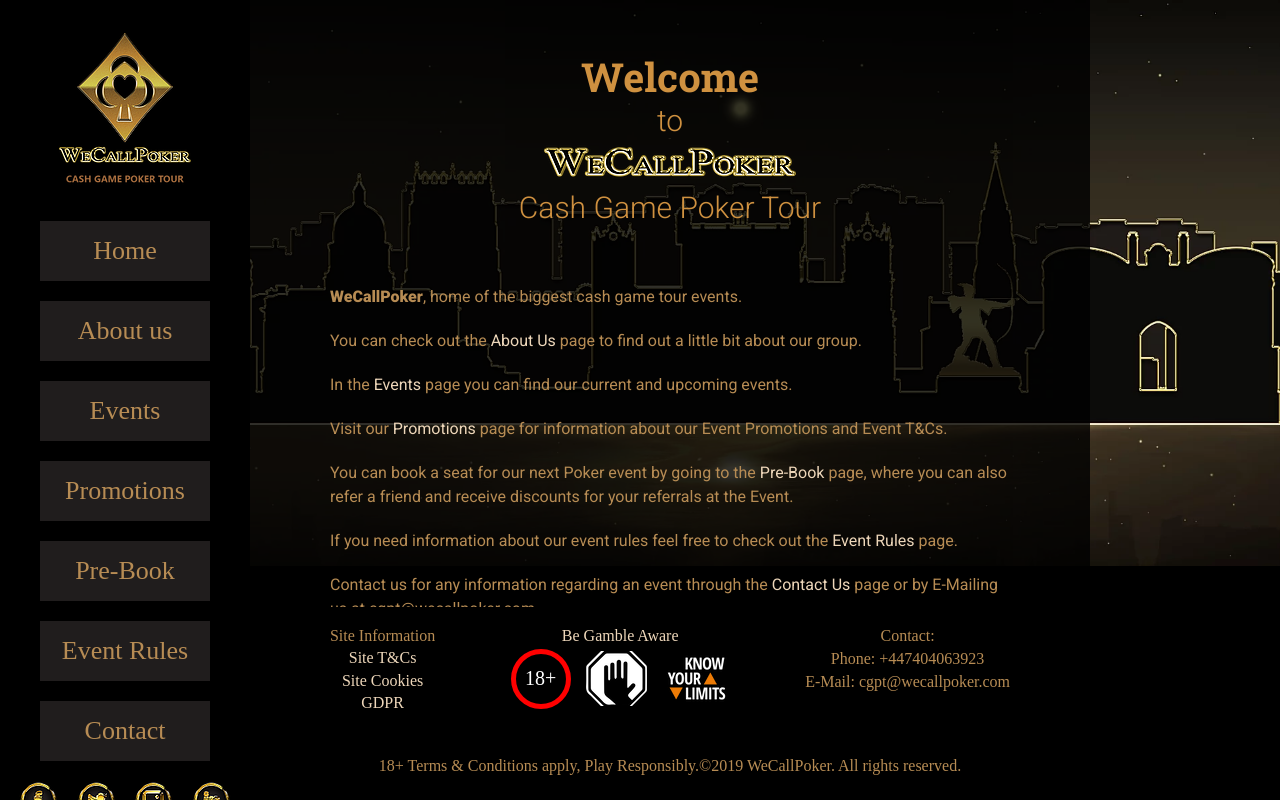
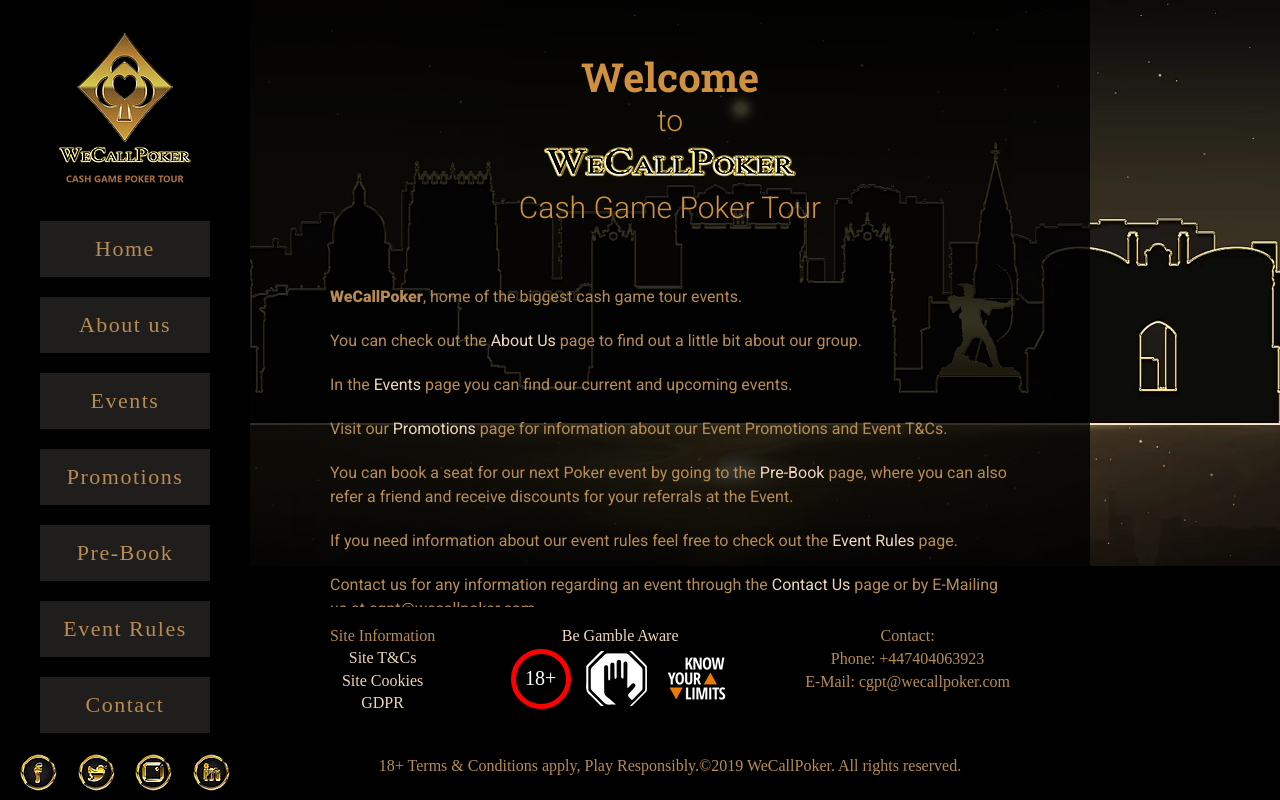
Before and after one commit to Darken141/project_poker, a Gatsby site: page / in a window 1280 px wide. Built offline with nearby package versions, Linux system fonts and the light colour scheme; Gatsby itself is replaced by a stand-in of ours.

Commit message:
resize navbar links

```diff
--- a/src/components/AsideNavbar/asideNavbar.scss
+++ b/src/components/AsideNavbar/asideNavbar.scss
@@ -50,7 +50,8 @@
 				cursor: pointer;
 				display: block;
 				width: 17rem;
-				font-size: 2.6rem;
+				font-size: 2.2rem;
+				letter-spacing: 1.5px;
 				text-align: center;
 				background-color: rgba(41, 38, 38, 0.78);
 				color: #b78c54;
```
